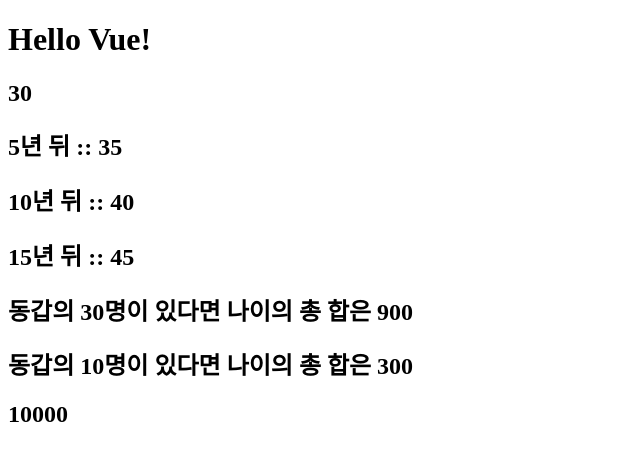
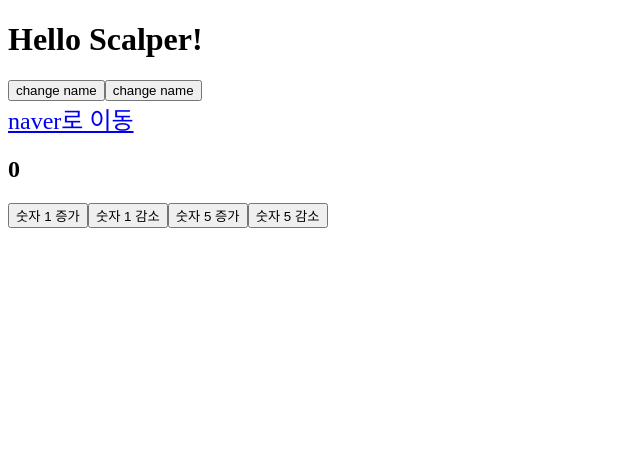
Before and after one commit to josummer/vue.js, a Vue app in the folder vue-practice/: page / in a window 1280 px wide. Shown: the top 460 px of the page, without its empty margins (0-640 px from the left). Built offline with nearby package versions, Linux system fonts and the light colour scheme.

Commit message:
tenth commit_eventHandling

```diff
--- a/vue-practice/src/App.vue
+++ b/vue-practice/src/App.vue
@@ -1,14 +1,21 @@
 <template>
   <div>
-    <h1>Hello Vue!</h1>
-    <h2>{{ age }}</h2>
-    <h2>5년 뒤 :: {{ add(5) }}</h2>
-    <h2>10년 뒤 :: {{ add(10) }}</h2>
-    <h2>15년 뒤 :: {{ add(15) }}</h2>
-
-    <h2>동갑의 30명이 있다면 나이의 총 합은 {{ multiply(age, 30) }}</h2>
-    <h2>동갑의 10명이 있다면 나이의 총 합은 {{ multiply(age) }}</h2>
-    <h2>{{ getTotalScore(100) }}</h2>
+    <h1>Hello {{ name }}!</h1>
+    <button v-on:click.middle="changeName">change name</button>
+    <!--<modifier> 클릭 left는 default /
+        middle : 가운데 휠 클릭, right : 오른쪽 휠 클릭-->
+    <button
+      v-on:mouseover="name = 'Code Scalper'"
+      v-on:mouseleave="name = 'Scalper'"
+    >
+      change name
+    </button>
+    <a v-on:click.prevent="movePage" href="https://naver.com">naver로 이동</a>
+    <h2>{{ number }}</h2>
+    <button v-on:click="increment($event, 1)">숫자 1 증가</button>
+    <button v-on:click="decrement(1)">숫자 1 감소</button>
+    <button v-on:click="increment(5)">숫자 5 증가</button>
+    <button v-on:click="decrement(5)">숫자 5 감소</button>
   </div>
 </template>
 
@@ -17,36 +24,38 @@
   name: "App",
   data() {
     return {
-      age: 30,
+      name: "Scalper",
+      number: 0,
     };
   },
   methods: {
-    add(num) {
-      // 화살표 함수 : this 고정
-      // 일반 함수 : this가 오브젝트, 즉 객체를 가리킴
-      console.log(this);
-      return this.age + num;
+    changeName() {
+      this.name = "Code Scalper";
     },
-    // add: (num) => {
-    //   // 화살표 함수 : lexical scopte(함수의 선언에 따라 scope 결정)
-    //   //              즉, 호출에 영향을 받지 않고 고정된다.
-    //   console.log(this);
-    //   return this.age + num;
-    // },
-
-    multiply(num1, num2 = 10) {
-      //num2에 default값 10 부여
-      return num1 * num2;
+    movePage() {
+      //e.preventDefault(); // 기본적으로 탑제되있는 페이지 이동 기능을 막아줌
+      // parameter로 e 줘야 함 (지금은 위에 쓰느냐 생략)
+      const check = confirm("페이지를 이동하시겠습니까?");
+      if (check) {
+        console.log("page 이동");
+      } else {
+        console.log("page 이동안함");
+      }
     },
-
-    getTotalScore(num) {
-      return this.multiply(num, num);
+    increment(e, num) {
+      console.log(e);
+      this.number += num;
     },
-    // method에서 data에 접근하기 위해서는 this 키워드를 쓰고,
-    // 또 다른 method를 접근하기 위해서도 this 키워드를 쓴다.
-    // 즉, data가 가진 property들에 접근하기 위해서는 this 키워드를 써야 한다.
+    decrement(num) {
+      this.number -= num;
+    },
   },
 };
 </script>
 
-<style></style>
+<style>
+a {
+  font-size: 24px;
+  display: block;
+}
+</style>
```
